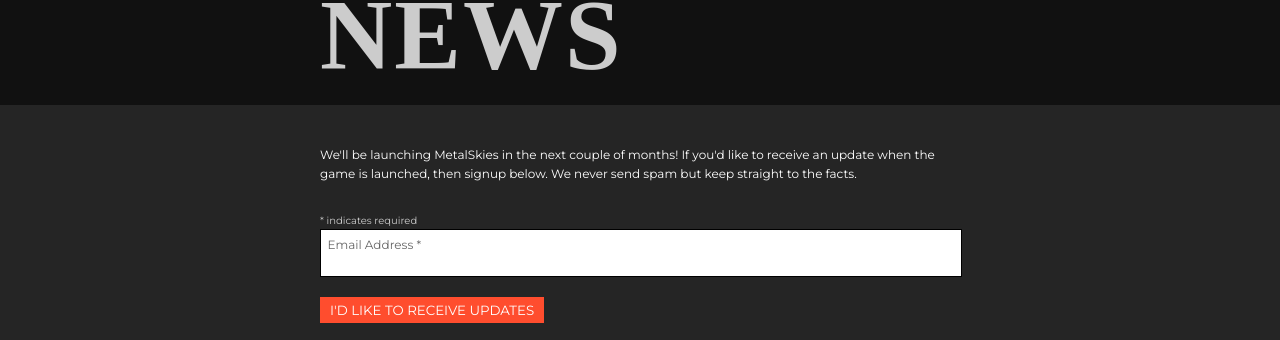
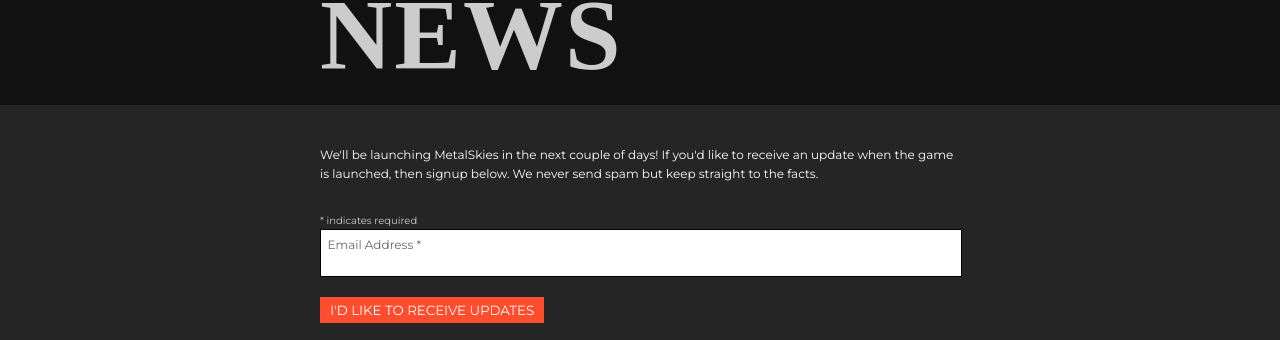
Before and after one commit to mdegoes/vgbg, a Jekyll site: the page built from news.md, in a window 1280 px wide. Shown: the part 93-433 px from the top of the page. Built offline with Jekyll 4.4.1, drawn with Linux system fonts in a browser that asks for light colours; some web fonts are replaced.

Commit message:
Site Update

```diff
--- a/news.md
+++ b/news.md
@@ -4,7 +4,7 @@ title: News
 permalink: /news/
 ---
 
-<p>We'll be launching MetalSkies in the next couple of months! If you'd like to receive an update when the game is launched, then signup below. We never send spam but keep straight to the facts.</p>
+<p>We'll be launching MetalSkies in the next couple of days! If you'd like to receive an update when the game is launched, then signup below. We never send spam but keep straight to the facts.</p>
 <div class="full-form">
 	{%- include mailchimp-signup.html -%}
 </div>
```
Also changed, not shown: Gemfile.lock, 2 other files.
